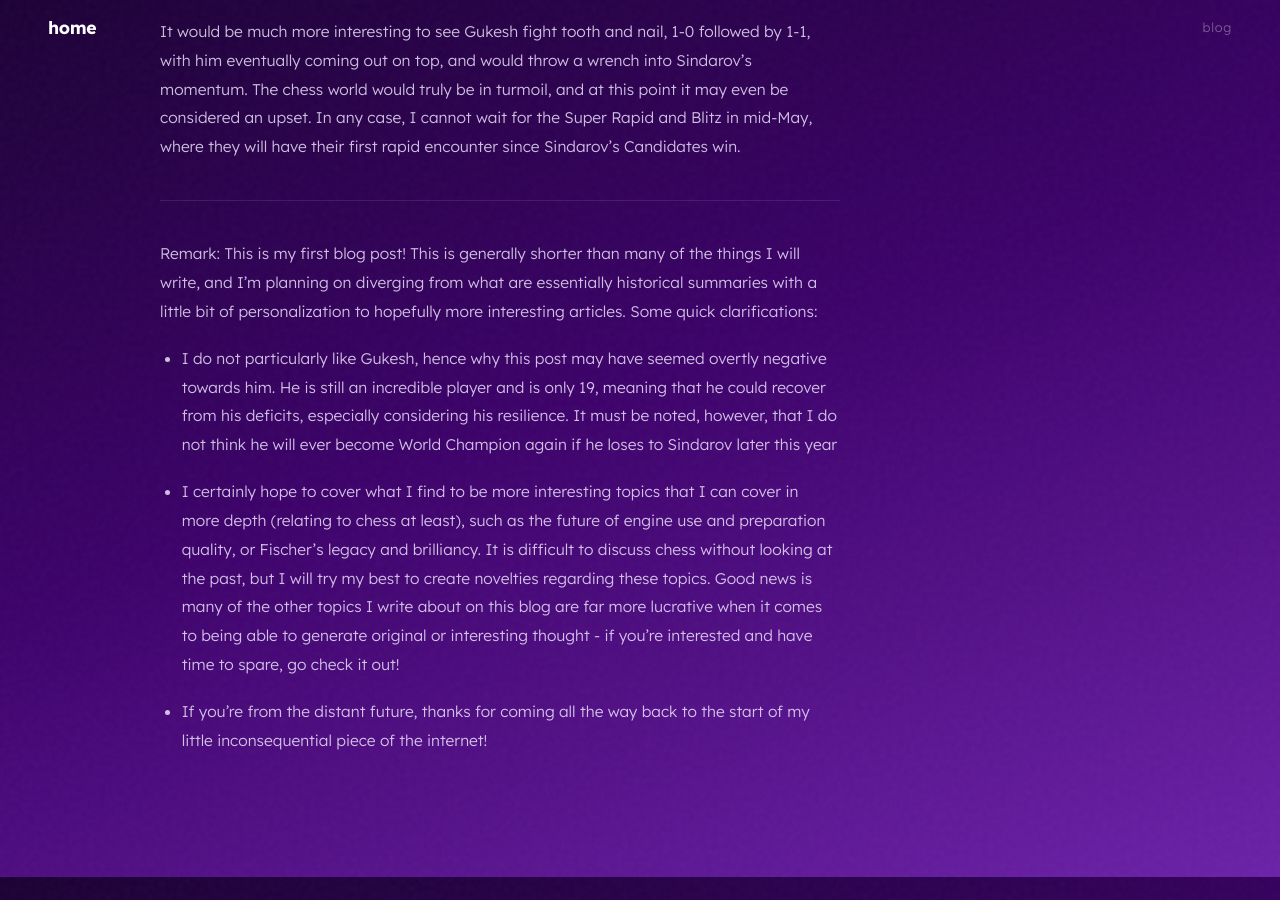
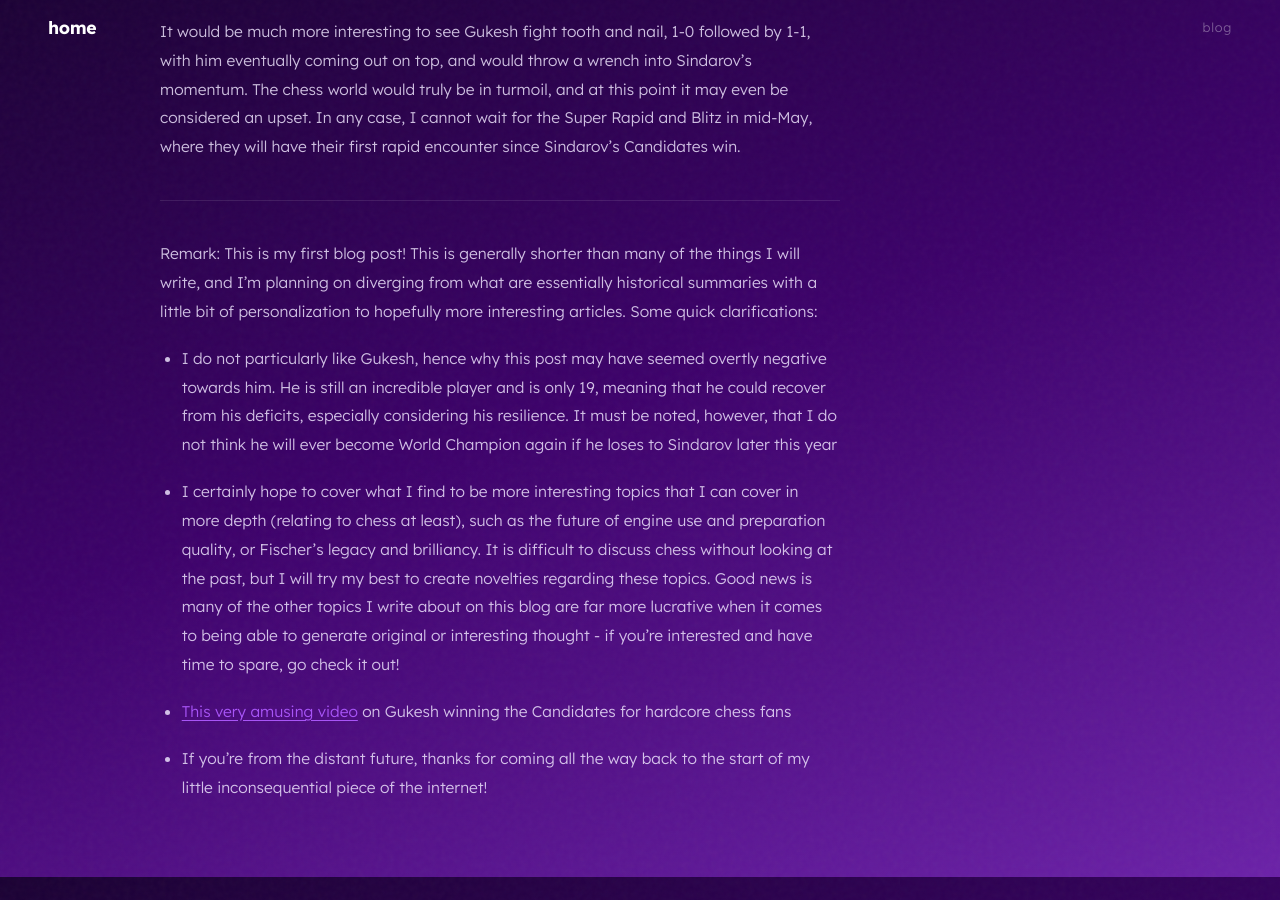
Before and after one commit to swardforever/home, a Jekyll site: the page built from _posts/2026-04-25-gukesh-great-choke.md, in a window 1280 px wide and 900 px high, scrolled down 2723 px. Built offline with Jekyll 4.4.1, drawn with Linux system fonts in a browser that asks for light colours.

Commit message:
Update 2026-04-25-gukesh-great-choke.md

```diff
--- a/_posts/2026-04-25-gukesh-great-choke.md
+++ b/_posts/2026-04-25-gukesh-great-choke.md
@@ -32,4 +32,6 @@ Remark: This is my first blog post! This is generally shorter than many of the t
 
 - I certainly hope to cover what I find to be more interesting topics that I can cover in more depth (relating to chess at least), such as the future of engine use and preparation quality, or Fischer's legacy and brilliancy. It is difficult to discuss chess without looking at the past, but I will try my best to create novelties regarding these topics. Good news is many of the other topics I write about on this blog are far more lucrative when it comes to being able to generate original or interesting thought - if you're interested and have time to spare, go check it out!
 
+- [This very amusing video](https://www.youtube.com/watch?v=d1qX-ZBpgEE) on Gukesh winning the Candidates for hardcore chess fans
+
 - If you're from the distant future, thanks for coming all the way back to the start of my little inconsequential piece of the internet!
```
